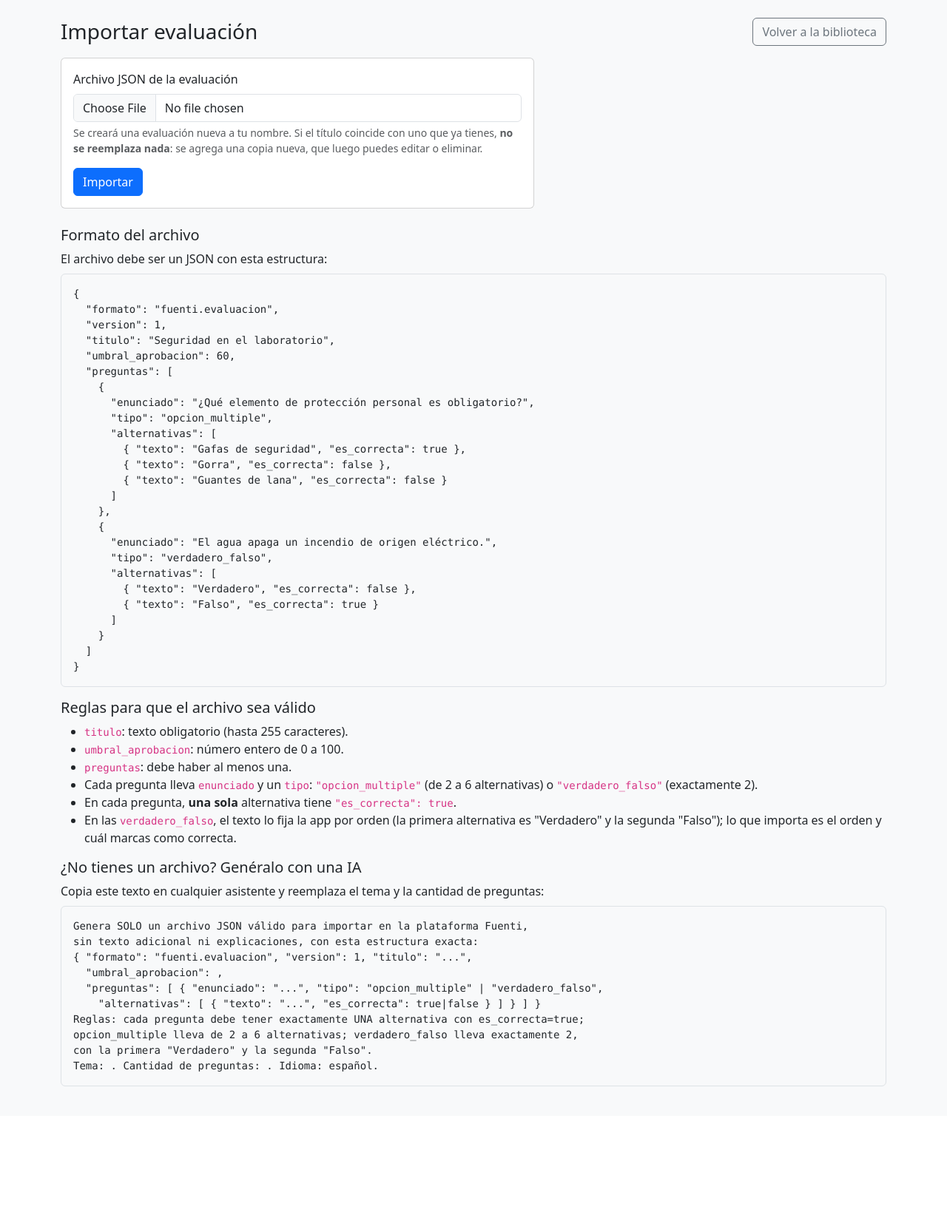
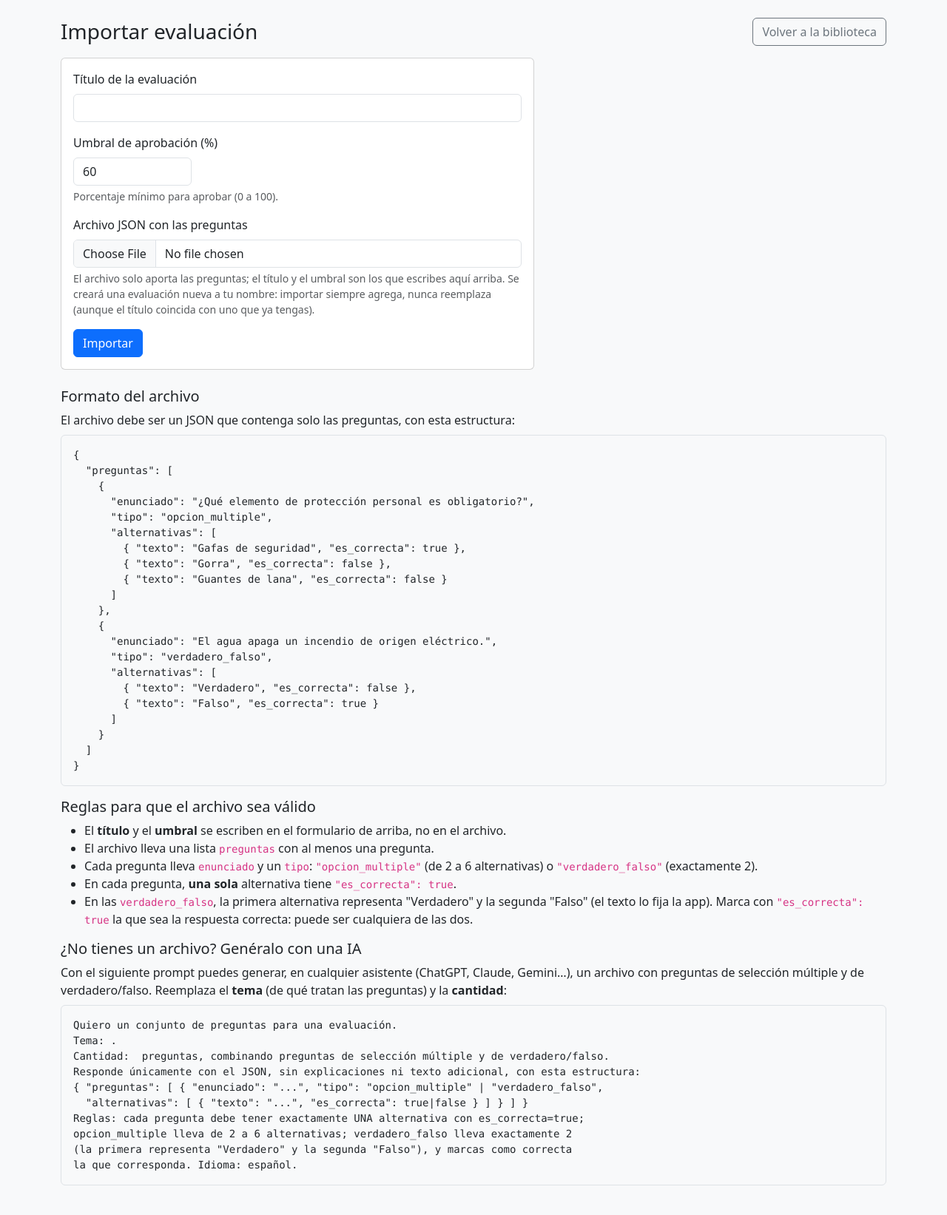
Before and after one commit to rm-2526/fuenti, a Flask app: page /evaluaciones/importar in a window 1280 px wide. Shown: the part 56-1699 px from the top of the page at 74% size. Before the commit the page ends 1525 px from the top, so only its background shows below. Run offline with Flask 3, Linux system fonts and the light colour scheme; the visitor is signed in with stand-in values (Sample User, id 1).

Commit message:
Importar evaluacion

```diff
--- a/app/evaluaciones/routes.py
+++ b/app/evaluaciones/routes.py
@@ -207,17 +207,27 @@ def importar():
     (reusa _validar e _insertar_preguntas); ademas valida la forma del JSON.
     """
     if request.method == "GET":
-        return render_template("evaluaciones/importar.html")
+        return render_template("evaluaciones/importar.html", titulo="", umbral="60")
+
+    # El titulo y el umbral los define el facilitador aqui; el archivo solo
+    # aporta las preguntas. Si algo falla, se re-muestran para no re-tipearlos.
+    titulo = request.form.get("titulo", "").strip()
+    umbral_str = request.form.get("umbral", "").strip()
+
+    def _re_render():
+        return render_template(
+            "evaluaciones/importar.html", titulo=titulo, umbral=umbral_str
+        )
 
     archivo = request.files.get("archivo")
     if archivo is None or not archivo.filename:
         flash("Debes elegir un archivo .json para importar.", "danger")
-        return render_template("evaluaciones/importar.html")
+        return _re_render()
 
     raw = archivo.read(_MAX_IMPORT_BYTES + 1)
     if len(raw) > _MAX_IMPORT_BYTES:
         flash("El archivo es demasiado grande.", "danger")
-        return render_template("evaluaciones/importar.html")
+        return _re_render()
 
     try:
         contenido = raw.decode("utf-8")
@@ -227,7 +237,7 @@ def importar():
             "codificado en UTF-8.",
             "danger",
         )
-        return render_template("evaluaciones/importar.html")
+        return _re_render()
 
     try:
         data = json.loads(contenido)
@@ -237,15 +247,15 @@ def importar():
             "indicado más abajo.",
             "danger",
         )
-        return render_template("evaluaciones/importar.html")
+        return _re_render()
 
-    titulo, umbral_str, preguntas, errores = _json_a_preguntas(data)
+    preguntas, errores = _json_a_preguntas(data)
     errores = errores + _validar(titulo, umbral_str, preguntas)
 
     if errores:
         for e in errores:
             flash(e, "danger")
-        return render_template("evaluaciones/importar.html")
+        return _re_render()
 
     evaluacion = Evaluacion(
         facilitador_id=current_user.id,
@@ -837,39 +847,23 @@ def _evaluacion_a_dict(evaluacion) -> dict:
 
 
 def _json_a_preguntas(data):
-    """Convierte el JSON de importacion a la estructura interna que consumen
-    _validar e _insertar_preguntas: (titulo, umbral_str, preguntas, errores).
+    """Extrae y valida la FORMA de las preguntas del JSON: (preguntas, errores),
+    en la estructura interna que consumen _validar e _insertar_preguntas.
 
-    Aqui se valida la FORMA del JSON (tipos y estructura, con mensajes claros);
-    las reglas de dominio (rangos, conteos de alternativas) las aplica _validar
-    despues. Asi un archivo importado se valida igual que una evaluacion creada
-    a mano.
+    El titulo y el umbral NO salen del archivo: los ingresa el facilitador en el
+    formulario de importacion. Si el archivo trae 'titulo' o 'umbral_aprobacion'
+    (por ejemplo, uno exportado desde la app), simplemente se ignoran. Las reglas
+    de dominio (rangos, conteos) las aplica _validar despues, igual que en la
+    creacion manual.
     """
     if not isinstance(data, dict):
-        return "", "", [], ["El archivo debe contener un objeto JSON en la raíz."]
+        return [], ["El archivo debe contener un objeto JSON en la raíz."]
 
     errores = []
 
-    titulo = data.get("titulo", "")
-    if not isinstance(titulo, str):
-        errores.append("El campo 'titulo' debe ser texto.")
-        titulo = ""
-    titulo = titulo.strip()
-
-    umbral = data.get("umbral_aprobacion")
-    # bool es subclase de int en Python: excluirlo explicitamente.
-    if isinstance(umbral, bool) or not isinstance(umbral, int):
-        errores.append(
-            "El campo 'umbral_aprobacion' debe ser un número entero de 0 a 100."
-        )
-        umbral_str = ""
-    else:
-        umbral_str = str(umbral)
-
     preguntas_json = data.get("preguntas")
     if not isinstance(preguntas_json, list):
-        errores.append("El campo 'preguntas' debe ser una lista.")
-        return titulo, umbral_str, [], errores
+        return [], ["El archivo debe tener una lista llamada 'preguntas'."]
 
     preguntas = []
     for idx, p in enumerate(preguntas_json, start=1):
@@ -947,7 +941,7 @@ def _json_a_preguntas(data):
             }
         )
 
-    return titulo, umbral_str, preguntas, errores
+    return preguntas, errores
 
 
 def _tiene_sesion_abierta(evaluacion) -> bool:
--- a/app/templates/evaluaciones/importar.html
+++ b/app/templates/evaluaciones/importar.html
@@ -10,26 +10,38 @@
 
 <form method="POST" enctype="multipart/form-data"
       class="card card-body mb-4" style="max-width: 640px;">
-  <label for="archivo" class="form-label">Archivo JSON de la evaluación</label>
-  <input type="file" name="archivo" id="archivo"
-         accept=".json,application/json" class="form-control" required>
-  <div class="form-text mb-3">
-    Se creará una evaluación nueva a tu nombre. Si el título coincide con uno
-    que ya tienes, <strong>no se reemplaza nada</strong>: se agrega una copia
-    nueva, que luego puedes editar o eliminar.
+  <div class="mb-3">
+    <label for="titulo" class="form-label">Título de la evaluación</label>
+    <input type="text" name="titulo" id="titulo" class="form-control"
+           maxlength="255" value="{{ titulo }}" required>
   </div>
-  <button type="submit" class="btn btn-primary align-self-start">
-    Importar
-  </button>
+
+  <div class="mb-3">
+    <label for="umbral" class="form-label">Umbral de aprobación (%)</label>
+    <input type="number" name="umbral" id="umbral" class="form-control"
+           min="0" max="100" value="{{ umbral }}" style="max-width: 160px;" required>
+    <div class="form-text">Porcentaje mínimo para aprobar (0 a 100).</div>
+  </div>
+
+  <div class="mb-3">
+    <label for="archivo" class="form-label">Archivo JSON con las preguntas</label>
+    <input type="file" name="archivo" id="archivo"
+           accept=".json,application/json" class="form-control" required>
+    <div class="form-text">
+      El archivo solo aporta las preguntas; el título y el umbral son los que
+      escribes aquí arriba. Se creará una evaluación nueva a tu nombre: importar
+      siempre agrega, nunca reemplaza (aunque el título coincida con uno que ya
+      tengas).
+    </div>
+  </div>
+
+  <button type="submit" class="btn btn-primary align-self-start">Importar</button>
 </form>
 
 <h2 class="h5">Formato del archivo</h2>
-<p class="mb-2">El archivo debe ser un JSON con esta estructura:</p>
+<p class="mb-2">El archivo debe ser un JSON que contenga solo las preguntas, con
+esta estructura:</p>
 <pre class="bg-light border rounded p-3"><code>{% raw %}{
-  "formato": "fuenti.evaluacion",
-  "version": 1,
-  "titulo": "Seguridad en el laboratorio",
-  "umbral_aprobacion": 60,
   "preguntas": [
     {
       "enunciado": "¿Qué elemento de protección personal es obligatorio?",
@@ -53,30 +65,33 @@
 
 <h2 class="h5">Reglas para que el archivo sea válido</h2>
 <ul>
-  <li><code>titulo</code>: texto obligatorio (hasta 255 caracteres).</li>
-  <li><code>umbral_aprobacion</code>: número entero de 0 a 100.</li>
-  <li><code>preguntas</code>: debe haber al menos una.</li>
+  <li>El <strong>título</strong> y el <strong>umbral</strong> se escriben en el
+    formulario de arriba, no en el archivo.</li>
+  <li>El archivo lleva una lista <code>preguntas</code> con al menos una pregunta.</li>
   <li>Cada pregunta lleva <code>enunciado</code> y un <code>tipo</code>:
     <code>"opcion_multiple"</code> (de 2 a 6 alternativas) o
     <code>"verdadero_falso"</code> (exactamente 2).</li>
   <li>En cada pregunta, <strong>una sola</strong> alternativa tiene
     <code>"es_correcta": true</code>.</li>
-  <li>En las <code>verdadero_falso</code>, el texto lo fija la app por orden
-    (la primera alternativa es "Verdadero" y la segunda "Falso"); lo que
-    importa es el orden y cuál marcas como correcta.</li>
+  <li>En las <code>verdadero_falso</code>, la primera alternativa representa
+    "Verdadero" y la segunda "Falso" (el texto lo fija la app). Marca con
+    <code>"es_correcta": true</code> la que sea la respuesta correcta:
+    puede ser cualquiera de las dos.</li>
 </ul>
 
 <h2 class="h5">¿No tienes un archivo? Genéralo con una IA</h2>
-<p class="mb-2">Copia este texto en cualquier asistente y reemplaza el tema y la
-cantidad de preguntas:</p>
-<pre class="bg-light border rounded p-3"><code>{% raw %}Genera SOLO un archivo JSON válido para importar en la plataforma Fuenti,
-sin texto adicional ni explicaciones, con esta estructura exacta:
-{ "formato": "fuenti.evaluacion", "version": 1, "titulo": "...",
-  "umbral_aprobacion": <entero 0-100>,
-  "preguntas": [ { "enunciado": "...", "tipo": "opcion_multiple" | "verdadero_falso",
-    "alternativas": [ { "texto": "...", "es_correcta": true|false } ] } ] }
+<p class="mb-2">Con el siguiente prompt puedes generar, en cualquier asistente
+(ChatGPT, Claude, Gemini…), un archivo con preguntas de selección múltiple y de
+verdadero/falso. Reemplaza el <strong>tema</strong> (de qué tratan las preguntas)
+y la <strong>cantidad</strong>:</p>
+<pre class="bg-light border rounded p-3"><code>{% raw %}Quiero un conjunto de preguntas para una evaluación.
+Tema: <sobre qué tratan las preguntas>.
+Cantidad: <N> preguntas, combinando preguntas de selección múltiple y de verdadero/falso.
+Responde únicamente con el JSON, sin explicaciones ni texto adicional, con esta estructura:
+{ "preguntas": [ { "enunciado": "...", "tipo": "opcion_multiple" | "verdadero_falso",
+  "alternativas": [ { "texto": "...", "es_correcta": true|false } ] } ] }
 Reglas: cada pregunta debe tener exactamente UNA alternativa con es_correcta=true;
-opcion_multiple lleva de 2 a 6 alternativas; verdadero_falso lleva exactamente 2,
-con la primera "Verdadero" y la segunda "Falso".
-Tema: <TU TEMA>. Cantidad de preguntas: <N>. Idioma: español.{% endraw %}</code></pre>
+opcion_multiple lleva de 2 a 6 alternativas; verdadero_falso lleva exactamente 2
+(la primera representa "Verdadero" y la segunda "Falso"), y marcas como correcta
+la que corresponda. Idioma: español.{% endraw %}</code></pre>
 {% endblock %}
```
Also changed, not shown: tests/test_import_export.py (+104 -78 lines).
